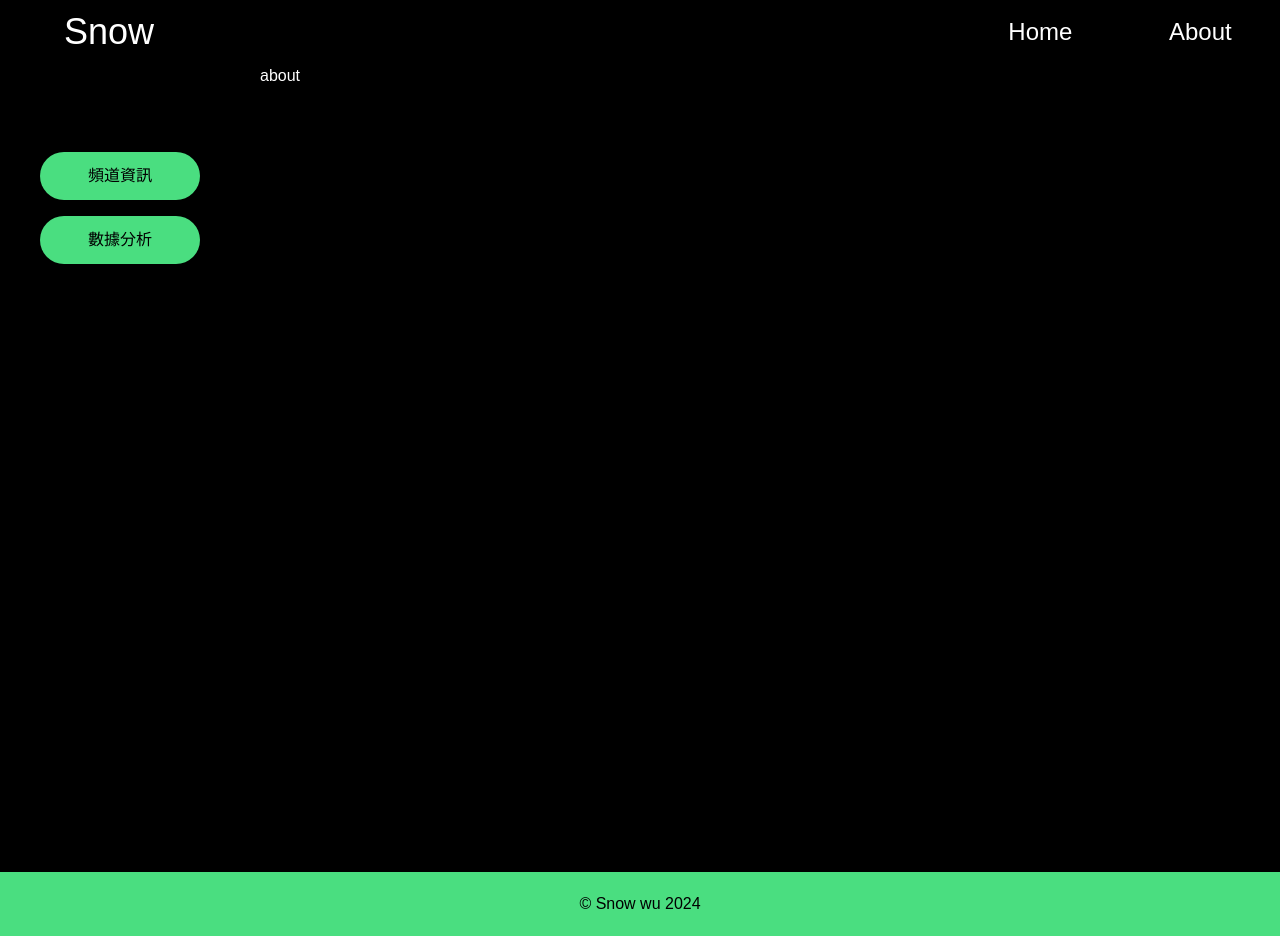
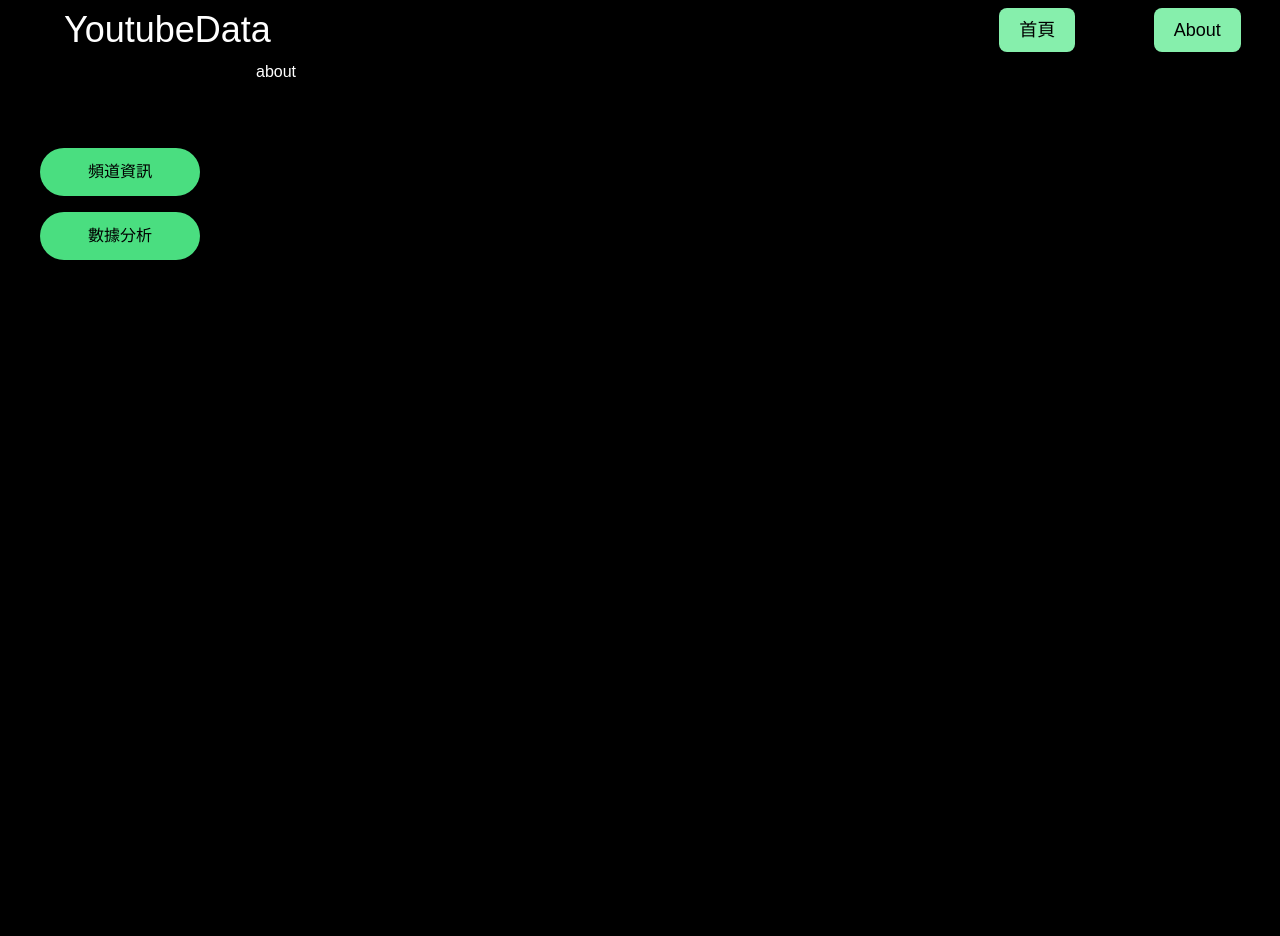
Before and after one commit to SnowWuChiKuo/youtube-data, a Next.js app: page /about in a window 1280 px wide. After the commit the page ends 800 px from the top, so only its background shows below. Built offline with nearby package versions, Linux system fonts and the light colour scheme.

Commit message:
modify page for use

```diff
--- a/components/data.js
+++ b/components/data.js
@@ -2,15 +2,15 @@ import Link from "next/link";
 
 export default function Data() {
   return (
-    <div className="flex justify-center box-border w-60 h-lvh">
+    <div className="flex justify-center box-border w-60">
       <ul className="text-white pt-20">
         <li className="text-black mb-4">
-          <Link href="/" className="bg-green-400 flex justify-center w-40 h-12 items-center rounded-full">
+          <Link href="/" className="bg-green-400 flex justify-center w-40 h-12 items-center rounded-full hover:bg-green-600">
             頻道資訊
           </Link>
         </li>
         <li className="text-black mb-4">
-          <Link href="/analyze" className="bg-green-400 flex justify-center w-40 h-12 items-center rounded-full">
+          <Link href="/analyze" className="bg-green-400 flex justify-center w-40 h-12 items-center rounded-full hover:bg-green-600">
             <button>數據分析</button>
           </Link>
         </li>
--- a/components/layout.js
+++ b/components/layout.js
@@ -1,6 +1,5 @@
 import { useState } from 'react';
 import Data from "../components/data";
-import Footer from "../components/footer";
 import Navbar from "../components/navbar";
 import { DataProvider } from "../context/DataContext";
 
@@ -15,8 +14,8 @@ export default function Layout({ children }) {
     <DataProvider>
       <div className='md:h-full md:w-auto'>
         <Navbar />
-        <div className="grid grid-cols-5 gap-5">
-          <div className="col-span-5 md:col-span-1">
+        <div className="grid grid-cols-5">
+          <div className="col-span-4 md:col-span-1">
             <button
               className="md:hidden p-2 bg-gray-700 text-white rounded"
               onClick={toggleDataVisibility}
@@ -27,11 +26,10 @@ export default function Layout({ children }) {
               <Data />
             </div>
           </div>
-          <div className="col-span-5 md:col-span-4">
+          <div className="col-span-4 md:col-span-4">
             {children}
           </div>
         </div>
-        <Footer />
       </div>
     </DataProvider>
   );
--- a/components/navbar.js
+++ b/components/navbar.js
@@ -4,16 +4,16 @@ export default function Navbar() {
   return (
     <div className="grid grid-cols-4">
       <h1  className="flex justify-start items-center text-white col-span-3 pl-16 text-4xl">
-        Snow
+        YoutubeData
       </h1>
       <ul className="flex justify-around items-center">
-        <li className="m-4 text-white text-2xl">
-          <Link href="/">
-            Home
+        <li className="m-4 text-lg">
+          <Link href="/" className="bg-green-300 px-5 py-3 rounded-lg hover:bg-green-500">
+            首頁
           </Link>
         </li>
-        <li className="m-4 text-white text-2xl">
-          <Link href="/about">
+        <li className="m-4 text-lg">
+          <Link href="/about" className="bg-green-300 px-5 py-3 rounded-lg hover:bg-green-500">
             About
           </Link>
         </li>
--- a/components/release.js
+++ b/components/release.js
@@ -12,7 +12,7 @@ export default function Release({ items, onRemoveItem }) {
         <div key={index} className="relative inline-block">
           <Image
             src={item.thumbnails}
-            className="rounded-full hover:scale-125"
+            className="rounded-full"
             height={80}
             width={80}
             alt="picture"
--- a/components/search.js
+++ b/components/search.js
@@ -3,11 +3,11 @@ function Search({ inputString, handleClick, handleInput }) {
   return (
     <div className="flex justify-center items-center">
       <input type="text"
-            className="border border-white rounded-l-lg text-white text-2xl py-1"
+            className="border border-white rounded-l-lg text-white text-2xl p-1"
             onChange={handleInput}
             value={inputString} />
       <button
-            className="border border-white rounded-r-lg text-2xl text-blue-200 px-5 py-1"
+            className="border border-white rounded-r-lg text-2xl bg-green-300 px-5 py-1 hover:bg-green-500"
             onClick={handleClick}>
         Search
       </button>
--- a/components/searchApi.js
+++ b/components/searchApi.js
@@ -8,10 +8,10 @@ export default function SearchApi({ data, onAddItem }) {
 
   return (
     <div>
-      <ul className="grid grid-cols-3">
+      <ul className="grid grid-cols-3 mx-5">
         {data.map((item, index) => (
           <React.Fragment key={index}>
-            <li className="flex justify-center items-center p-5 text-xl">
+            <li className="flex justify-center items-center p-5 text-xl border-b-2 border-gray-600 bg-slate-950">
               <Image
                 src={item.thumbnails}
                 className="rounded-full"
@@ -20,11 +20,11 @@ export default function SearchApi({ data, onAddItem }) {
                 alt="picture"
                 />
             </li>
-            <li className="flex justify-center items-center text-white text-xl p-5 hover:scale-110">
-              <button>{item.title}</button>
+            <li className="flex justify-center items-center text-white text-xl border-b-2 border-gray-600 p-5">
+              <p className="">{item.title}</p>
             </li>
-            <li className="flex justify-center items-center text-xl p-5 hover:scale-125 text-white">
-              <button className="bg-gray-500 rounded-full w-8 h-8 " onClick={() => onAddItem(item)}>
+            <li className="flex justify-center items-center text-xl p-5 text-white border-b-2 border-gray-600 bg-slate-950">
+              <button className="bg-gray-500 rounded-full w-8 h-8 hover:scale-125" onClick={() => onAddItem(item)}>
                 +
               </button>
             </li>
--- a/pages/index.js
+++ b/pages/index.js
@@ -87,14 +87,14 @@ export default function Home() {
   const currentItems = fetchedData?.slice(indexFirstItem, indexLastItem);
 
   return (
-      <div className="col-span-4 grid grid-rows-10">
+      <div className="col-span-4 grid grid-rows-9">
         <main className="row-span-8">
           <>
             <Search handleClick={handleClick} handleInput={handleInput} />
             {isLoading && <div>Loading...</div>}
             {error && <div>Error: {error.message}</div>}
           </>
-          <div className="text-white">
+          <div className="text-white border-b-2 border-gray-600 mx-5 mt-5">
             <ul className="grid grid-cols-3">
               <li className="flex justify-center items-center p-5 text-xl">
                 頻道圖像
@@ -108,13 +108,14 @@ export default function Home() {
             </ul>
           </div>
           <SearchApi data={currentItems} onAddItem={handleAddItem} />
+          <div className="mt-7">
             {fetchedData && <div className="flex justify-center text-center ">
               <button
                 className="bg-amber-400 text-black rounded-full p-3 mr-5 hover:bg-blue-500"
                 onClick={handlePreviousPage}
                 disabled={currentPage === 1}
               >
-              上一頁
+                &lt;
               </button>
               <p className="bg-amber-400 text-black rounded-full p-3 mr-5">{currentPage}</p>
               <button
@@ -122,11 +123,14 @@ export default function Home() {
                 onClick={handleNextPage}
                 disabled={currentPage === Math.ceil(fetchedData.length / itemsPerPage)}
                 >
-                下一頁
+                  &gt;
               </button>
             </div>}
+          </div>
         </main>
+        <div className="mt-6">
           <Release items={selectedItems} onRemoveItem={handleRemoveItem} />
+        </div>
       </div>
   );
 }
```
Lines whose indentation alone changed are shown as unchanged.
